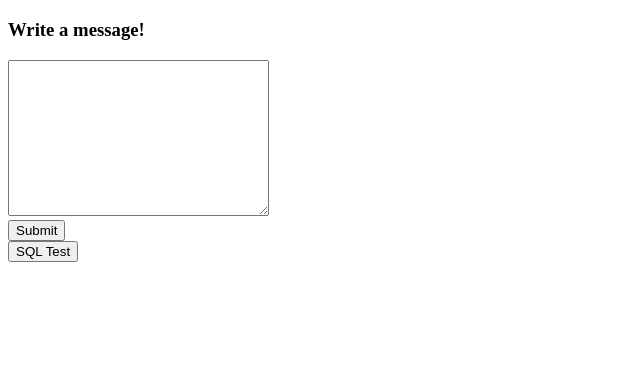
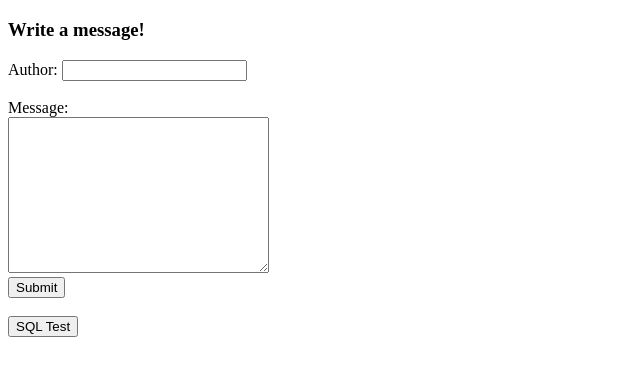
Before and after one commit to OnixFang/Chatjs, a website: page app/index.html in a window 1280 px wide. Shown: the part 61-436 px from the top of the page, without its empty margins (0-640 px from the left). Drawn offline with Linux system fonts and the light colour scheme.

```diff
--- a/app/index.html
+++ b/app/index.html
@@ -12,10 +12,17 @@
     <h1>Welcome! {{ message }}</h1>
     <h3>Write a message!</h3>
     <form action="/" method="POST">
-        <textarea name="message" id="message" cols="30" rows="10"></textarea>
+        <label for="author">Author:</label>
+        <input type="text" name="author" id="author">
+        <br>
+        <br>
+        <label for="content">Message:</label>
+        <br>
+        <textarea name="content" id="content" cols="30" rows="10"></textarea>
         <br>
         <button type="submit">Submit</button>
     </form>
+    <br>
     <button ng-click="getMessages()">SQL Test</button>
 
     <script src="lib/angularjs/angular.min.js"></script>
```
Also changed, not shown: script/controllers/chatjs-database.js (+5 -5 lines).
